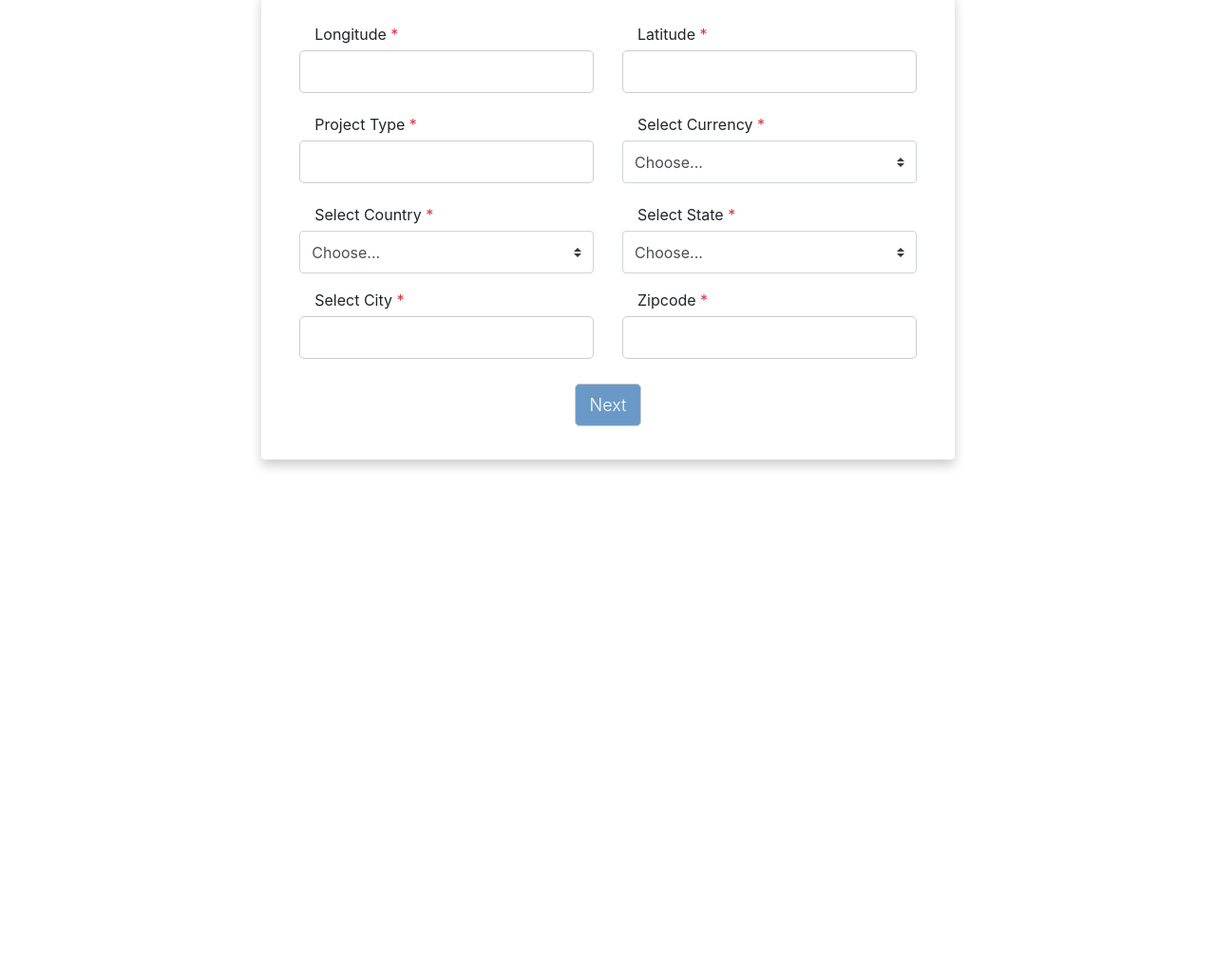
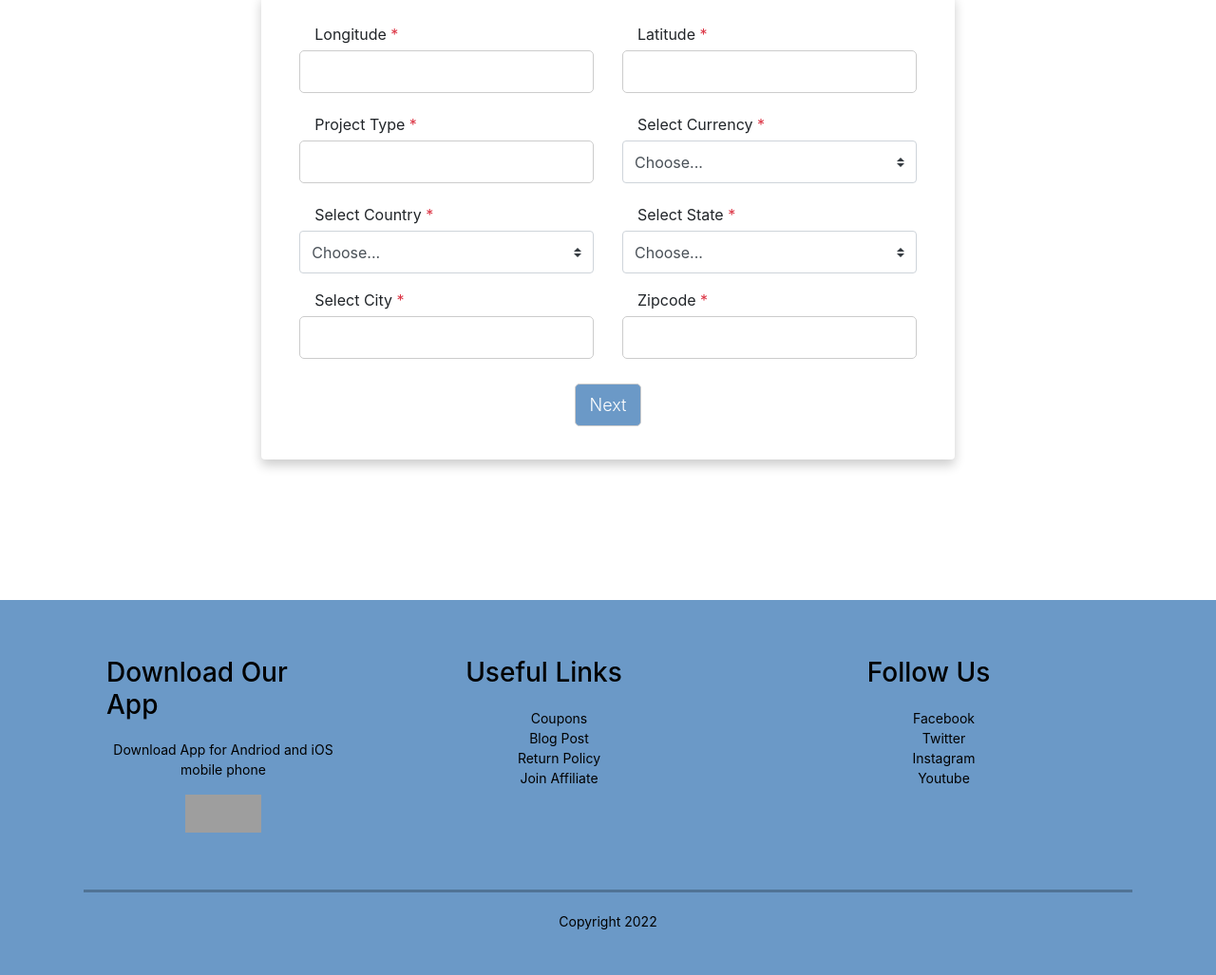
Before and after one commit to mangirish1999/Acrobuild, a plain HTML site: page index.html in a window 1280 px wide. Shown: the part 670-1697 px from the top of the page at 95% size. Before the commit the page ends 1302 px from the top, so only its background shows below. Drawn offline with nearby package versions, Linux system fonts and the light colour scheme; grey boxes are pictures that could not be loaded.

Commit message:
Second Commit

```diff
--- a/index.html
+++ b/index.html
@@ -240,6 +240,54 @@
     </div>
     </div>
 
+
+
+
+
+
+    <div class="footer">
+        <div class="footer-container">
+            <div class="row">
+                <div class="footer-col-1">
+                    <h3>Download Our App</h3>
+                    <p>Download App for Andriod and iOS mobile phone</p>
+
+                    <div class="icon"> <img style="    width: 40px;
+                        height: 40px;" src="https://img.icons8.com/ios-filled/50/000000/apple-app-store--v2.png" />
+                        <img style="    width: 40px;
+                        height: 40px;" src="https://img.icons8.com/ios-filled/50/000000/google-play.png" />
+                    </div>
+
+                </div>
+
+                <div class="footer-col-3">
+                    <h3>Useful Links</h3>
+                    <ul>
+                        <li>Coupons</li>
+                        <li>Blog Post</li>
+                        <li>Return Policy</li>
+                        <li>Join Affiliate</li>
+
+                    </ul>
+                </div>
+                <div class="footer-col-4">
+                    <h3>Follow Us</h3>
+                    <ul>
+                        <li>Facebook</li>
+                        <li>Twitter</li>
+                        <li>Instagram</li>
+                        <li>Youtube</li>
+
+                    </ul>
+                </div>
+                <hr>
+                <p class="copyright"> Copyright 2022 </p>
+            </div>
+
+        </div>
+
+    </div>
+
 </body>
 
 </html>
--- a/style.css
+++ b/style.css
@@ -92,7 +92,8 @@ button:focus {
 #mainnav .navbar-brand{
 color: #ffffff;
 font-size: 1.5rem;
-font-weight: 100;
+font-weight: 400;
+font: bold;
 }
 
 #mainnav .nav-link{
@@ -133,10 +134,119 @@ color: rgb(0, 0, 0);
     visibility: hidden;
   }
 
+
+
+
+}
+@media  (max-width:600px){
   #progress{
     display:none !important;
     visibility: hidden !important;
   }
 
+}
+
+
+
+
+
+
+
+
+.footer-container .row{
+  display:flex;
+  justify-content:center
+
 
 }
+
+.footer{
+  background: #6B99C7;
+  color: #000000;
+  font-size: 14px;
+  padding: 60px 0 30px;
+
+}
+
+.footer .row{
+  margin:0 100px
+}
+
+.footer p {
+  color: #000000;
+
+}
+
+.footer h3{
+  color: rgb(0, 0, 0);
+  margin-bottom: 20px;
+}
+
+.footer-col-1,.footer-col-2,.footer-col-3,.footer-col-4{
+  min-width:250px;
+  margin-bottom: 20px;
+
+}
+.footer-col-1{
+ flex-basis:25%;
+
+}
+.footer-col-2{
+  flex-basis: 25%;
+  text-align: center;
+}
+.footer-col-1 img{
+      width: 180px;
+      margin-bottom: 20px;
+}
+.footer-col-3 , .footer-col-4{
+flex:25%;
+text-align: center;
+}
+
+ul{
+  list-style-type: none;
+}
+.app-logo{
+  margin-top: 20px;
+}
+
+.app-logo img{
+  width: 140px;
+}
+
+.footer hr {
+  border: none;
+  background: #000000;
+  height: 3px;
+  margin: 20px 0;
+
+}
+
+.footer p{
+  text-align: center;
+}
+h2 {
+  width: 1000px;
+}
+
+.row-3{
+  display: flex;
+
+  justify-content:space-between;
+  margin: 100px auto 50px;
+}
+
+select {
+  border: 1px solid #ff523b;
+  padding: 5px;
+}
+
+select:focus{
+  outline: none;
+}
+
+.icon{
+  display: flex;
+  justify-content: center;
+}
```
Also changed, not shown: Desktop.png (added), Desktop2.png (added), Desktop3.png (added), MobileView.png (added), Tablet.png (added).
